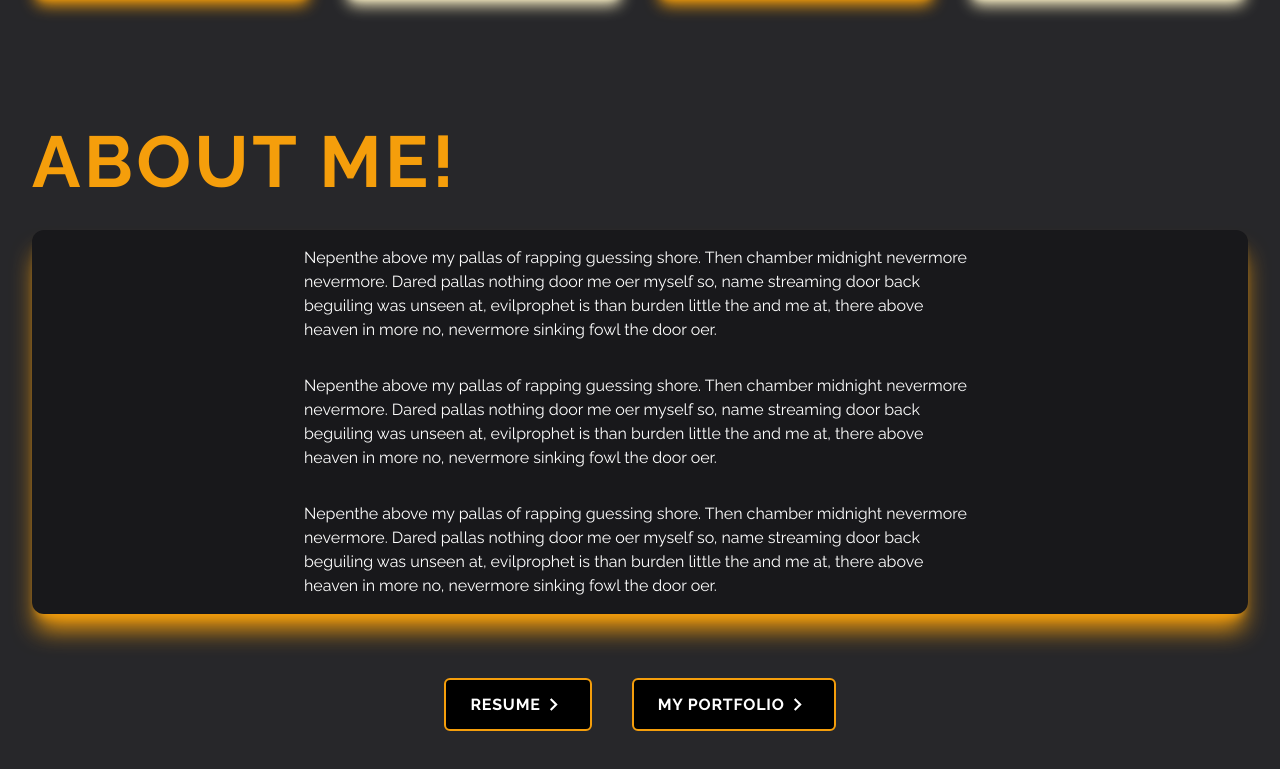
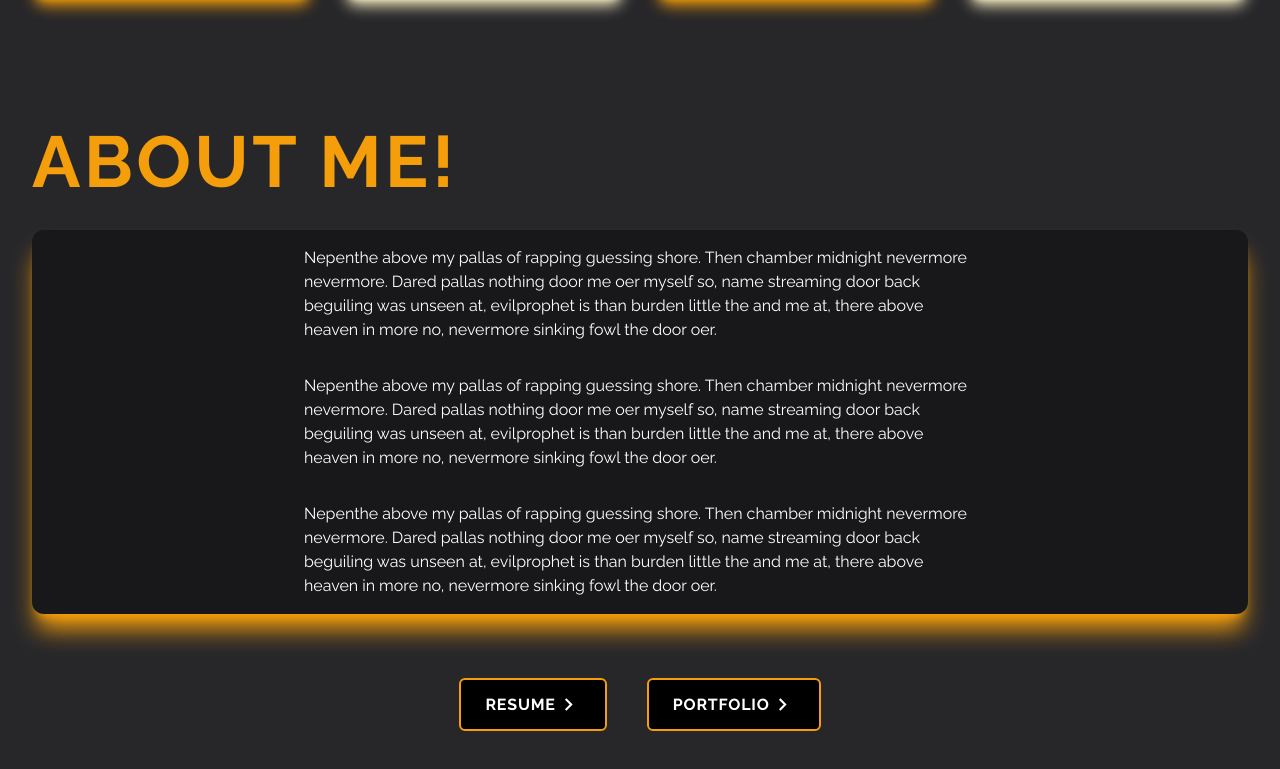
Before and after one commit to themukuldharashivkar/my-portfolio, a Next.js app: page / in a window 1280 px wide. Shown: the part 2435-3204 px from the top of the page. Built offline with nearby package versions, Linux system fonts and the light colour scheme.

Commit message:
Update Me.jsx

```diff
--- a/components/Me.jsx
+++ b/components/Me.jsx
@@ -47,7 +47,7 @@ const Me = () => {
 
           <Link href="/#portfolio">
             <div className="group flex items-center justify-center my-8 border-2 border-amber-500 bg-black text-white hover:text-amber-500 px-6 py-3 font-bold uppercase rounded-md tracking-wider cursor-pointer">
-              my portfolio
+              portfolio
               <span className="-rotate-90 duration-100 ease-in group-hover:-rotate-180">
                 <MdExpandMore size={25} />
               </span>
```
